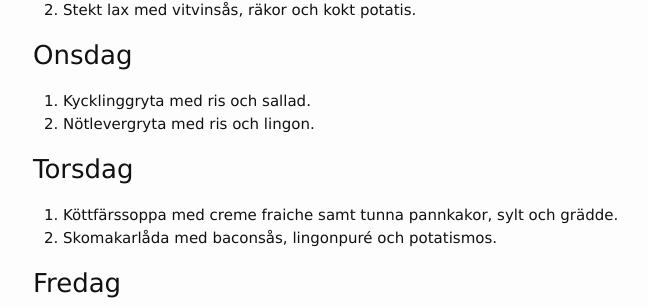
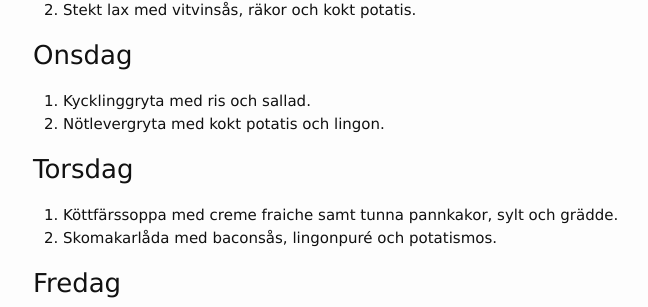
Before and after one commit to FarInn62/farinn62.github.io, a Jekyll site: the page built from lunch.md, in a window 1280 px wide. Shown: the part 414-721 px from the top of the page, without its empty margins (237-885 px from the left). Built offline with Jekyll 4.4.1, drawn with Linux system fonts in a browser that asks for light colours.

Commit message:
Update lunch.md

```diff
--- a/lunch.md
+++ b/lunch.md
@@ -24,7 +24,7 @@ Alla rätter: 80:- Take away: 70:-
 ### Onsdag
 
 1. Kycklinggryta med ris och sallad.
-2. Nötlevergryta med ris och lingon.
+2. Nötlevergryta med kokt potatis och lingon.
 
 ### Torsdag
 
```
